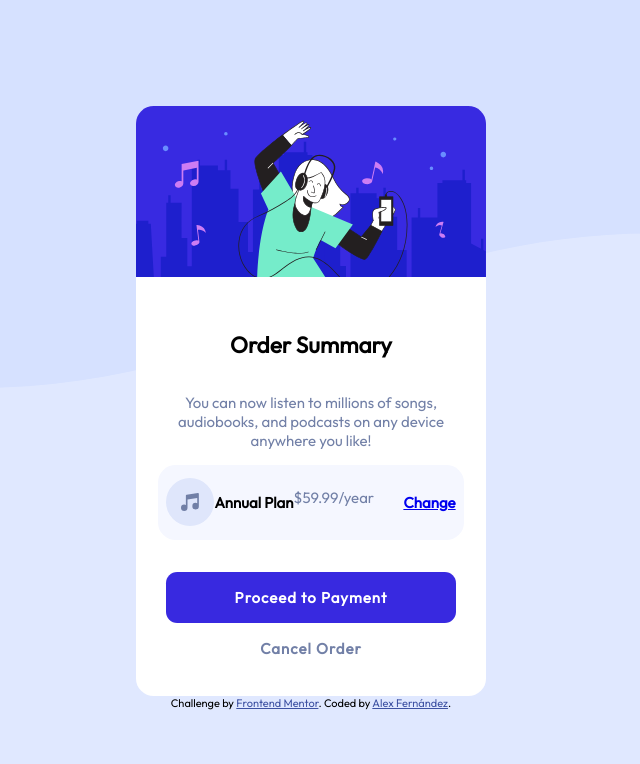
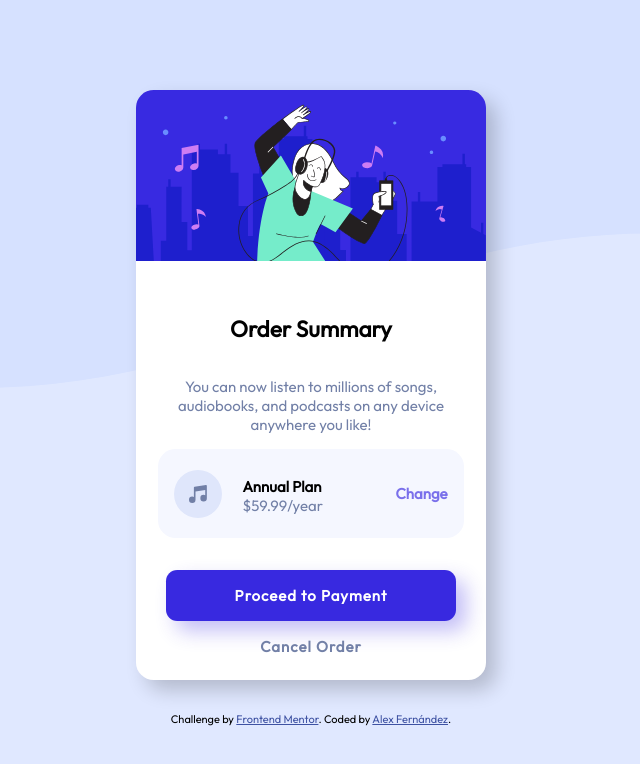
Before and after one commit to Arekkusu17/Order-summary-card-coding-challenge, a plain HTML site: page index.html in a window 1280 px wide. In both pictures the pointer is over the link "Change". Shown: the whole page, without its empty margins (329-969 px from the left). Drawn offline with Linux system fonts and the light colour scheme.

Commit message:
Update style.css

```diff
--- a/style.css
+++ b/style.css
@@ -20,6 +20,7 @@ body {
 	max-width: 350px;
 	max-height: 590px;
 	overflow: hidden;
+	box-shadow: 10px 10px 20px hsl(0, 0%, 0%, 0.2);
 }
 
 .banner {
@@ -49,26 +50,36 @@ body {
 	border-radius: 1.1rem;
 	width: 100%;
 	display: flex;
-	flex-direction: row;
 	align-items: center;
 	justify-content: space-between;
 }
 
 .plan-price {
+	margin-left: 0.5rem;
 	display: flex;
 	align-items: center;
+	text-align: left;
 	font-weight: 500;
 }
 
 .plan-price div {
-	display: flex;
+	margin-left: 20px;
 }
 
 .plan-price h4 {
 	color: black;
+	margin-bottom: -0.9rem;
 }
 .plan-change {
+	margin-right: 0.5rem;
 	font-weight: 700;
+	color: hsl(245, 75%, 52%);
+}
+
+.plan-change:hover {
+	text-decoration: none;
+	color: hsl(245, 75%, 68%);
+	transition: color .3s ease;
 }
 
 .buttons {
@@ -83,10 +94,17 @@ body {
 }
 .pay {
 	background-color: hsl(245, 75%, 52%);
+	box-shadow: 10px 10px 20px hsl(245, 75%, 52%, 0.3);
 	padding: 1rem 0 1rem 0;
 	border-radius: 0.7rem;
 	width: 100%;
 	overflow: hidden;
+}
+
+.pay:hover {
+	cursor: pointer;
+	background-color: hsl(245, 75%, 68%);
+	transition: background-color .3s ease;
 }
 
 .pay a {
@@ -105,7 +123,13 @@ body {
 	color: hsl(224, 23%, 55%);
 	text-decoration: none;
 }
+
+.cancel a:hover {
+	color: black;
+	transition: color .3s ease;
+}
 .attribution {
+	margin-top: 2rem;
 	font-size: 11px;
 	text-align: center;
 }
```
